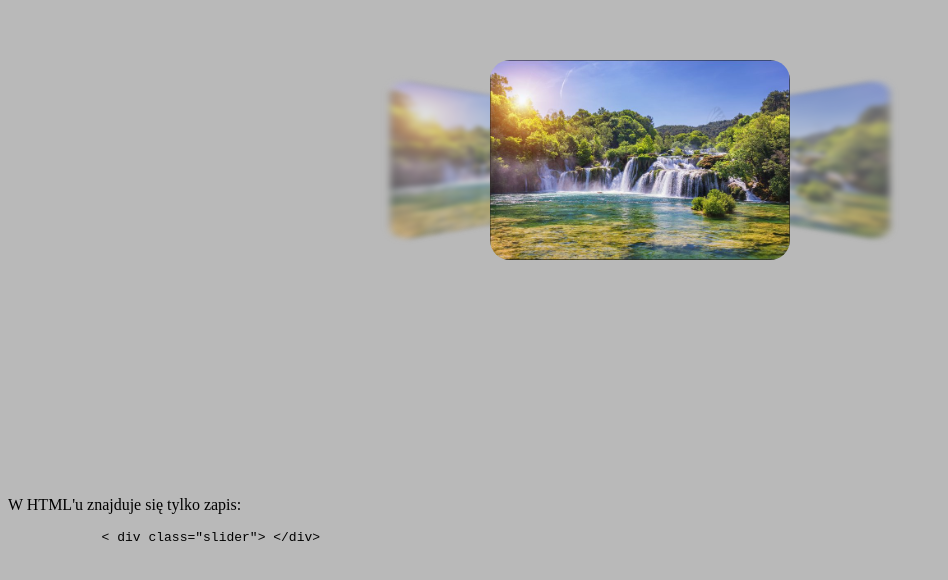
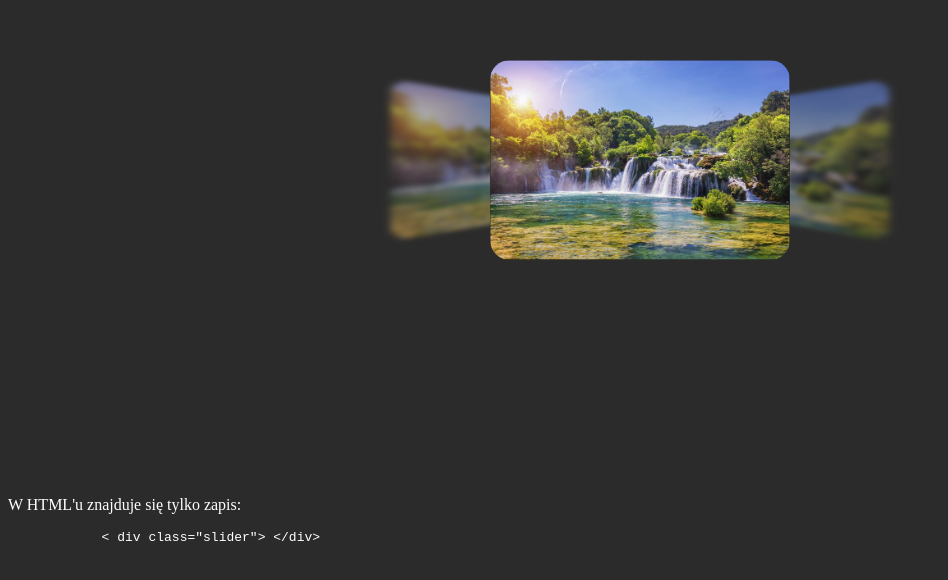
Before and after one commit to SchoolWG/example, a plain HTML site: page slider.html in a window 1280 px wide. Shown: the part 168-748 px from the top of the page, without its empty margins (0-948 px from the left). Drawn offline with Linux system fonts and the light colour scheme.

Commit message:
change slider

```diff
--- a/slider.html
+++ b/slider.html
@@ -7,7 +7,8 @@
     <title>Document</title>
     <style>
         body {
-            background-color: rgb(185, 185, 185);
+            background-color: rgb(43, 43, 43);
+            color: white;
         }
 
         main {
```
